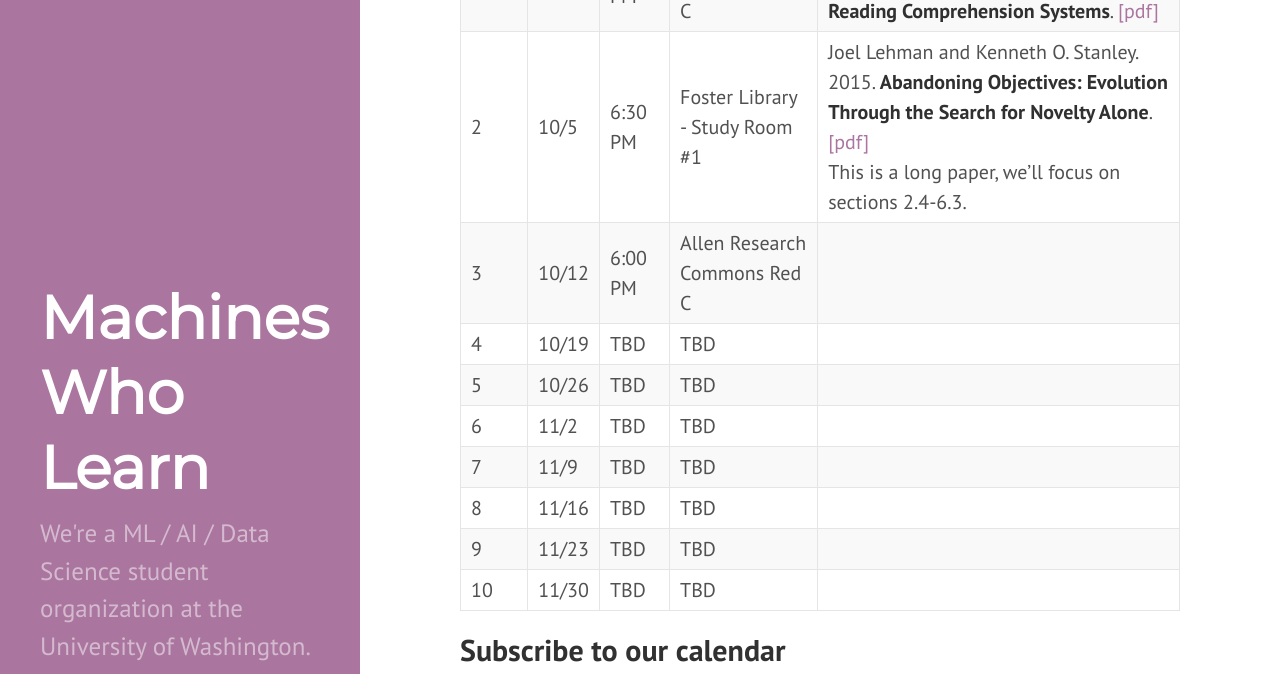
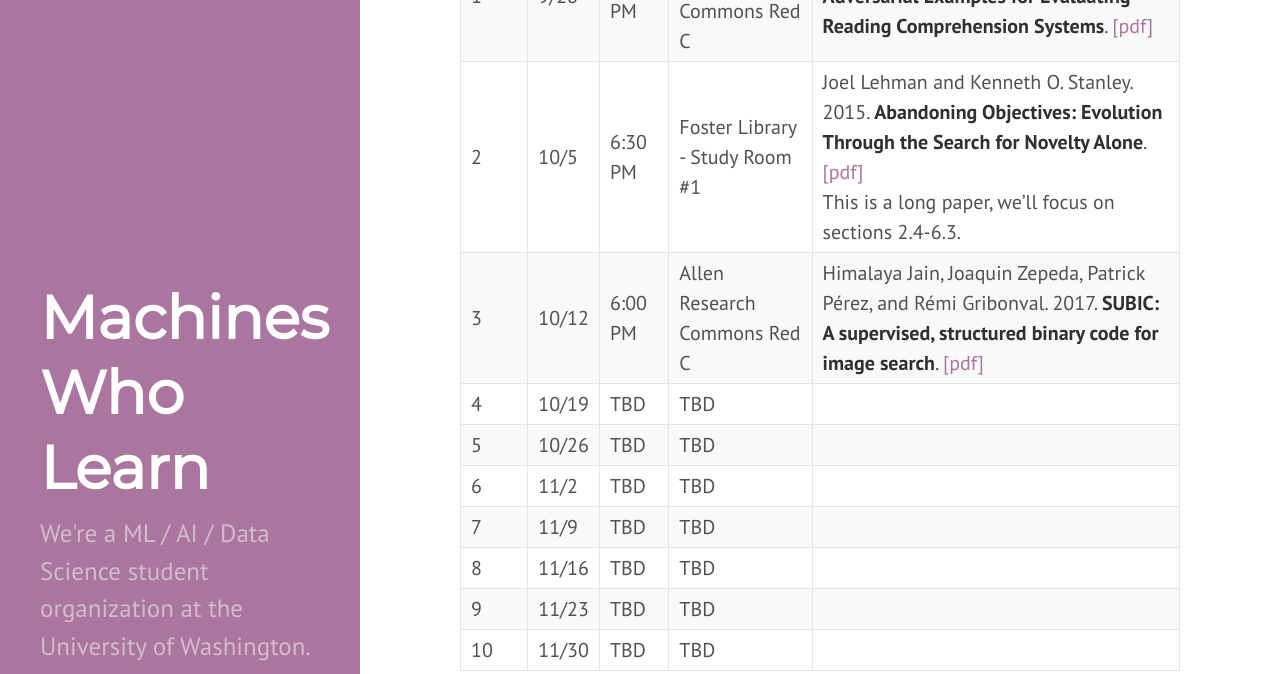
Before and after one commit to MachinesWhoLearn/machineswholearn.github.io, a Jekyll site: the page built from mwl_reading_group.md, in a window 1280 px wide and 900 px high, scrolled down 459 px, cut to the strip 0-674 px from the top of the window. Built offline with Jekyll 4.4.1, drawn with Linux system fonts in a browser that asks for light colours.

Commit message:
Add SUBIC

```diff
--- a/mwl_reading_group.md
+++ b/mwl_reading_group.md
@@ -15,7 +15,7 @@ or two people assigned to lead a discussion about the readings.
 |------|------|------|-------|-------|
 |    1 | 9/28 | 6:00 PM | Allen Research Commons Red C | Robin Jia and Percy Liang. 2017. **Adversarial Examples for Evaluating Reading Comprehension Systems**. [[pdf]](https://www.semanticscholar.org/paper/Adversarial-Examples-for-Evaluating-Reading-Compre-Jia-Liang/1e845782ffd510efea1a031e5a9ed7b28d23d662) |
 |    2 | 10/5 | 6:30 PM | Foster Library - Study Room #1 | Joel Lehman and Kenneth O. Stanley. 2015. **Abandoning Objectives: Evolution Through the Search for Novelty Alone**. [[pdf]](https://www.semanticscholar.org/paper/Abandoning-Objectives-Evolution-Through-the-Search-Lehman-Stanley/44a7d9492c30bfa57f69efa6f0fbbe39da666752) <br> This is a long paper, we'll focus on sections 2.4-6.3.|
-|    3 | 10/12 | 6:00 PM | Allen Research Commons Red C |                     |
+|    3 | 10/12 | 6:00 PM | Allen Research Commons Red C | Himalaya Jain, Joaquin Zepeda, Patrick Pérez, and Rémi Gribonval. 2017. **SUBIC: A supervised, structured binary code for image search**. [[pdf]](https://www.semanticscholar.org/paper/SUBIC-A-supervised-structured-binary-code-for-imag-Jain-Zepeda/6598630bec131a1da9a8fb6cd6b17a1f8bbd48a9) |
 |    4 | 10/19 | TBD | TBD |                     |
 |    5 | 10/26 | TBD | TBD |                     |
 |    6 | 11/2 | TBD | TBD |                     |
```
